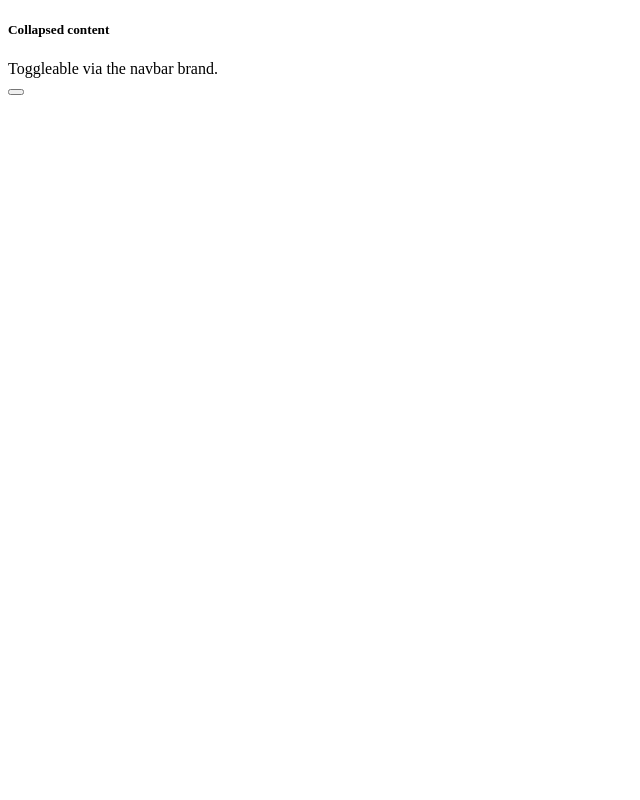
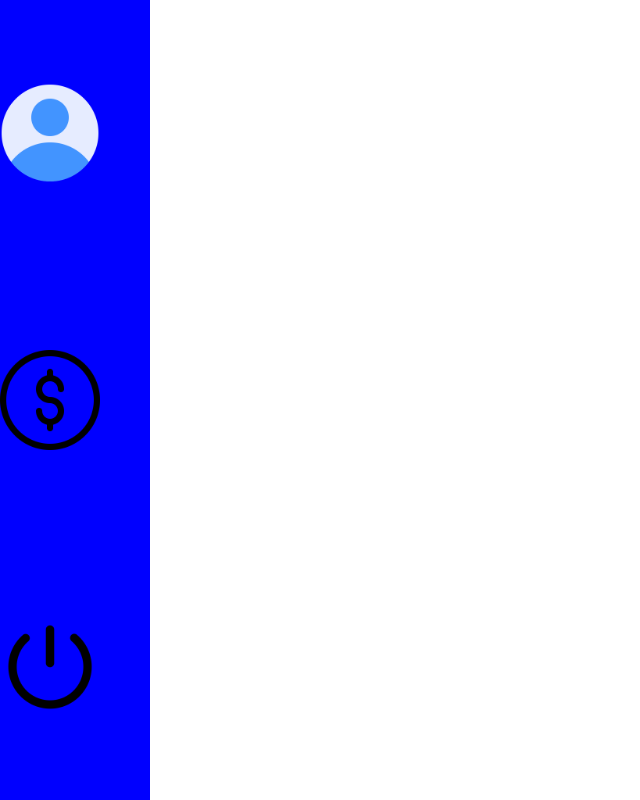
Before and after one commit to Murphy328/MetaBank, a website: page forntend/productos/html/index.html in a window 1280 px wide. Shown: the whole page, without its empty margins (0-640 px from the left). Drawn offline with nearby package versions, Linux system fonts and the light colour scheme.

Commit message:
El primer slidebar

```diff
--- /dev/null
+++ b/forntend/productos/css/style.css
@@ -0,0 +1,17 @@
+* {
+    margin:0;
+}
+
+img {
+    height: 100px;
+    width: 100px;
+
+}
+.side-black {
+    background: blue;
+    width: 150px;
+    height:100vh;
+    display: flex;
+    flex-direction: column;
+    justify-content: space-around;
+}
--- a/forntend/productos/html/index.html
+++ b/forntend/productos/html/index.html
@@ -4,29 +4,22 @@
     <meta charset="UTF-8" />
     <meta http-equiv="X-UA-Compatible" content="IE=edge" />
     <meta name="viewport" content="width=device-width, initial-scale=1.0" />
-    <title>Document</title>
+    <!-- CSS only -->
+    <link rel="stylesheet" href="../css/style.css">
+    <link
+      href="https://cdn.jsdelivr.net/npm/bootstrap@5.2.0/dist/css/bootstrap.min.css"
+      rel="stylesheet"
+      integrity="sha384-gH2yIJqKdNHPEq0n4Mqa/HGKIhSkIHeL5AyhkYV8i59U5AR6csBvApHHNl/vI1Bx"
+      crossorigin="anonymous"
+    />
+
+    <title>Producto</title>
   </head>
   <body>
-    <div class="pos-f-t">
-      <div class="collapse" id="navbarToggleExternalContent">
-        <div class="bg-dark p-4">
-          <h5 class="text-white h4">Collapsed content</h5>
-          <span class="text-muted">Toggleable via the navbar brand.</span>
-        </div>
-      </div>
-      <nav class="navbar navbar-dark bg-dark">
-        <button
-          class="navbar-toggler"
-          type="button"
-          data-toggle="collapse"
-          data-target="#navbarToggleExternalContent"
-          aria-controls="navbarToggleExternalContent"
-          aria-expanded="false"
-          aria-label="Toggle navigation"
-        >
-          <span class="navbar-toggler-icon"></span>
-        </button>
-      </nav>
+    <div class="side-black">
+      <a href=""><img src="../assets/user.png" alt=""></a>
+      <a href=""><img src="../assets/dollar.png" alt=""></a>
+      <a href=""> <img src="../assets/power-off.png" alt=""></a>
     </div>
   </body>
 </html>
```
Also changed, not shown: forntend/productos/assets/avatar.png (added), forntend/productos/assets/dollar.png (added), forntend/productos/assets/power-off.png (added), forntend/productos/assets/user.png (added).
